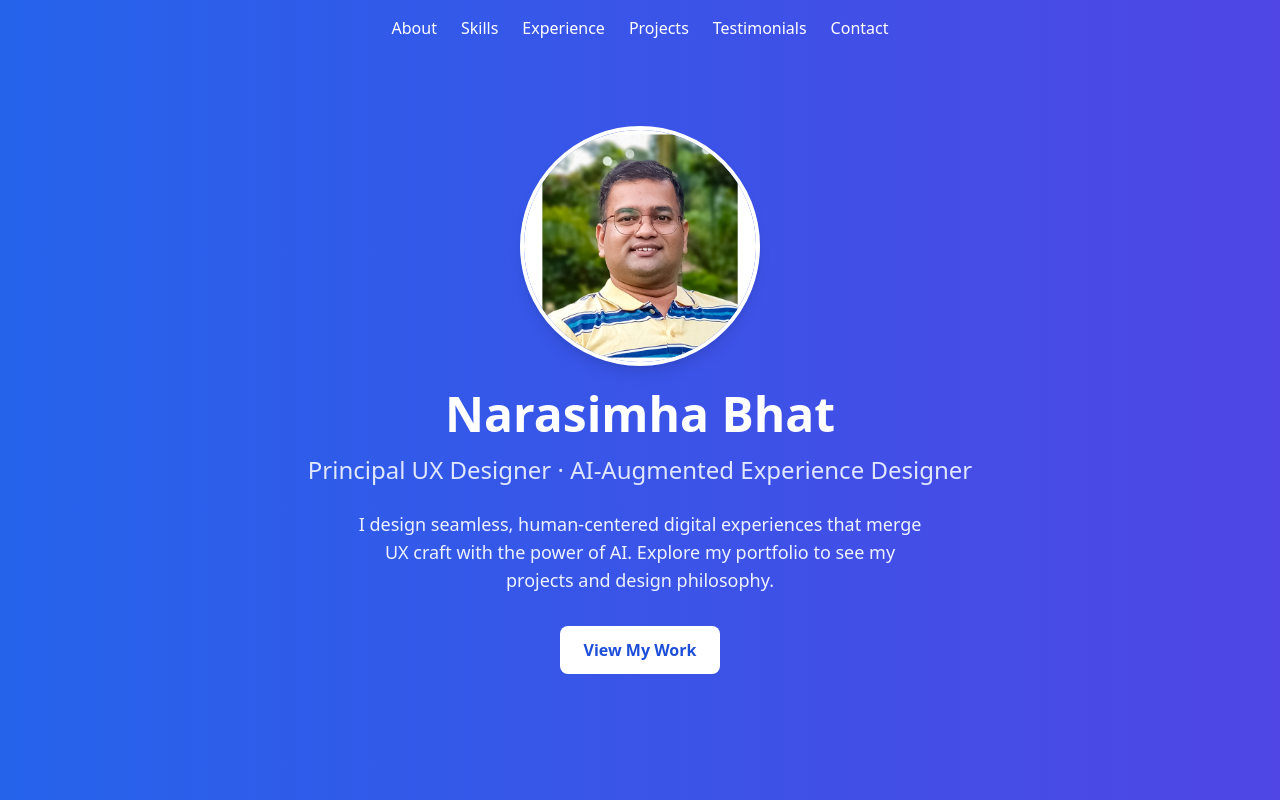
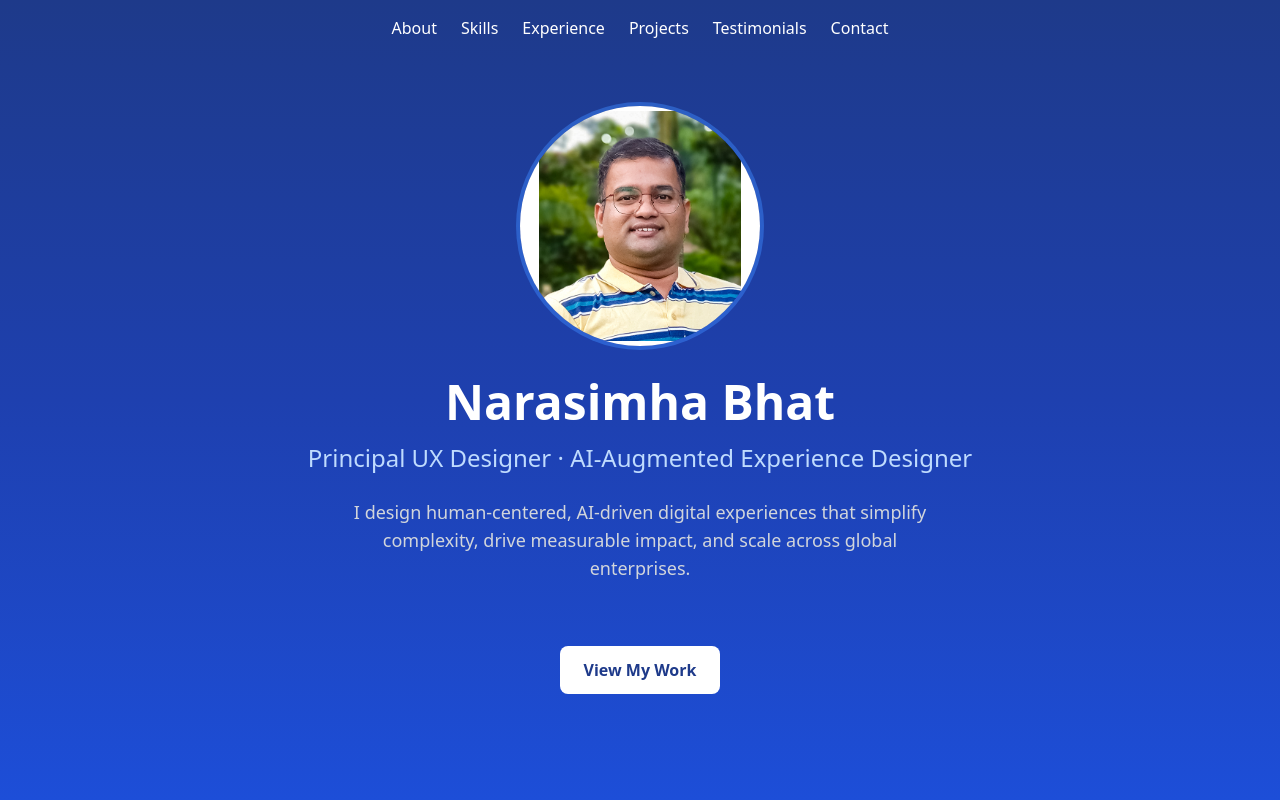
Before and after one commit to Simha1991/narasimha-portfolio, a React (Vite) app: page / in a window 1280 px wide. Shown: the top 800 px of the page. Built offline with nearby package versions, Linux system fonts and the light colour scheme; the HTML template or start-up script is replaced by a standard one.

Commit message:
Update hero section in App.jsx

```diff
--- a/src/App.jsx
+++ b/src/App.jsx
@@ -54,29 +54,58 @@ function App() {
       {/* Hero Section */}
 <section
   id="hero"
-        className="min-h-screen flex flex-col items-center justify-center text-center bg-gradient-to-r from-blue-600 to-indigo-600 text-white px-6"
+  className="min-h-screen flex flex-col items-center justify-center text-center bg-gradient-to-b from-blue-900 via-blue-800 to-blue-700 text-white px-6"
 >
+  <div className="w-60 h-60 rounded-full overflow-hidden ring-4 ring-gradient-to-tr from-blue-400 via-purple-500 to-pink-500 mb-8">
     <img
-          src="/narasimha-portfolio/images/headshot.jpg"
+      src="/images/headshot.jpg"
       alt="Narasimha Bhat"
-          className="w-60 h-60 rounded-full shadow-lg mb-6 border-4 border-white object-cover"
+      className="w-full h-full object-cover"
     />
+  </div>
   <h1 className="text-5xl font-bold mb-4">Narasimha Bhat</h1>
-        <h2 className="text-2xl text-indigo-100 mb-6">
+  <h2 className="text-2xl text-blue-200 mb-6">
     Principal UX Designer · AI-Augmented Experience Designer
   </h2>
-        <p className="max-w-xl text-lg text-indigo-50 mb-8">
-          I design seamless, human-centered digital experiences that merge UX
-          craft with the power of AI. Explore my portfolio to see my projects
-          and design philosophy.
+  <p className="max-w-xl text-lg text-gray-300 mb-8">
+    I design human-centered, AI-driven digital experiences that simplify
+    complexity, drive measurable impact, and scale across global enterprises.
   </p>
+
+  {/* Social icons */}
+  <div className="flex space-x-6 mb-8">
+    <a
+      href="https://www.linkedin.com/in/narasimha-bhat"
+      target="_blank"
+      rel="noopener noreferrer"
+      className="hover:scale-110 transform transition"
+    >
+      <i className="fab fa-linkedin text-3xl text-blue-400 hover:text-white drop-shadow-lg"></i>
+    </a>
+    <a
+      href="https://twitter.com/IaMSimha007"
+      target="_blank"
+      rel="noopener noreferrer"
+      className="hover:scale-110 transform transition"
+    >
+      <i className="fab fa-x-twitter text-3xl text-gray-300 hover:text-white drop-shadow-lg"></i>
+    </a>
+    <a
+      href="mailto:bhatnarasimha1991@gmail.com"
+      className="hover:scale-110 transform transition"
+    >
+      <i className="fas fa-envelope text-3xl text-red-400 hover:text-white drop-shadow-lg"></i>
+    </a>
+  </div>
+
   <a
     href="#projects"
-          className="px-6 py-3 bg-white text-blue-700 rounded-lg hover:bg-gray-100 transition font-semibold"
+    className="px-6 py-3 bg-white text-blue-900 rounded-lg font-semibold hover:bg-blue-100 transition"
   >
     View My Work
   </a>
 </section>
+      {/* Hero section ends */}
 
       {/* About Section */}
       <section
```
Lines whose indentation alone changed are shown as unchanged.
